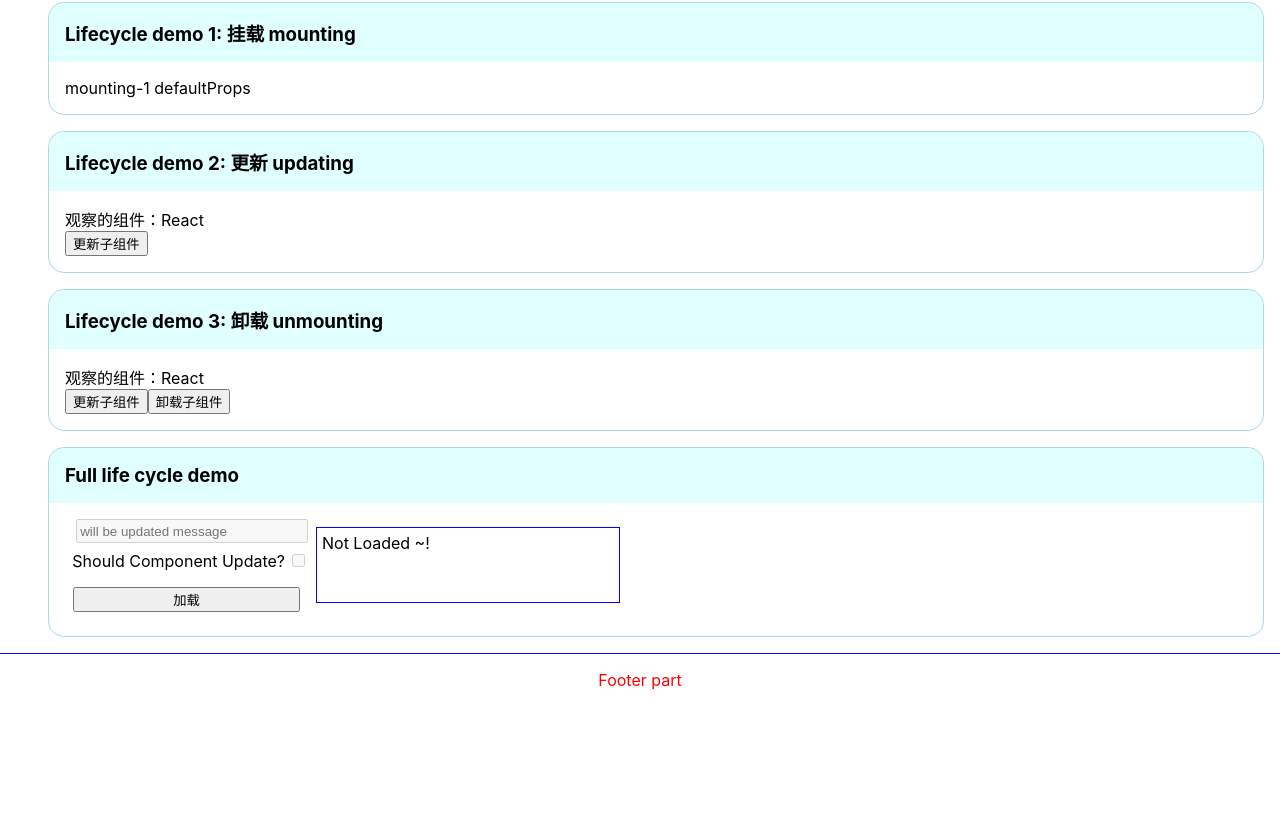
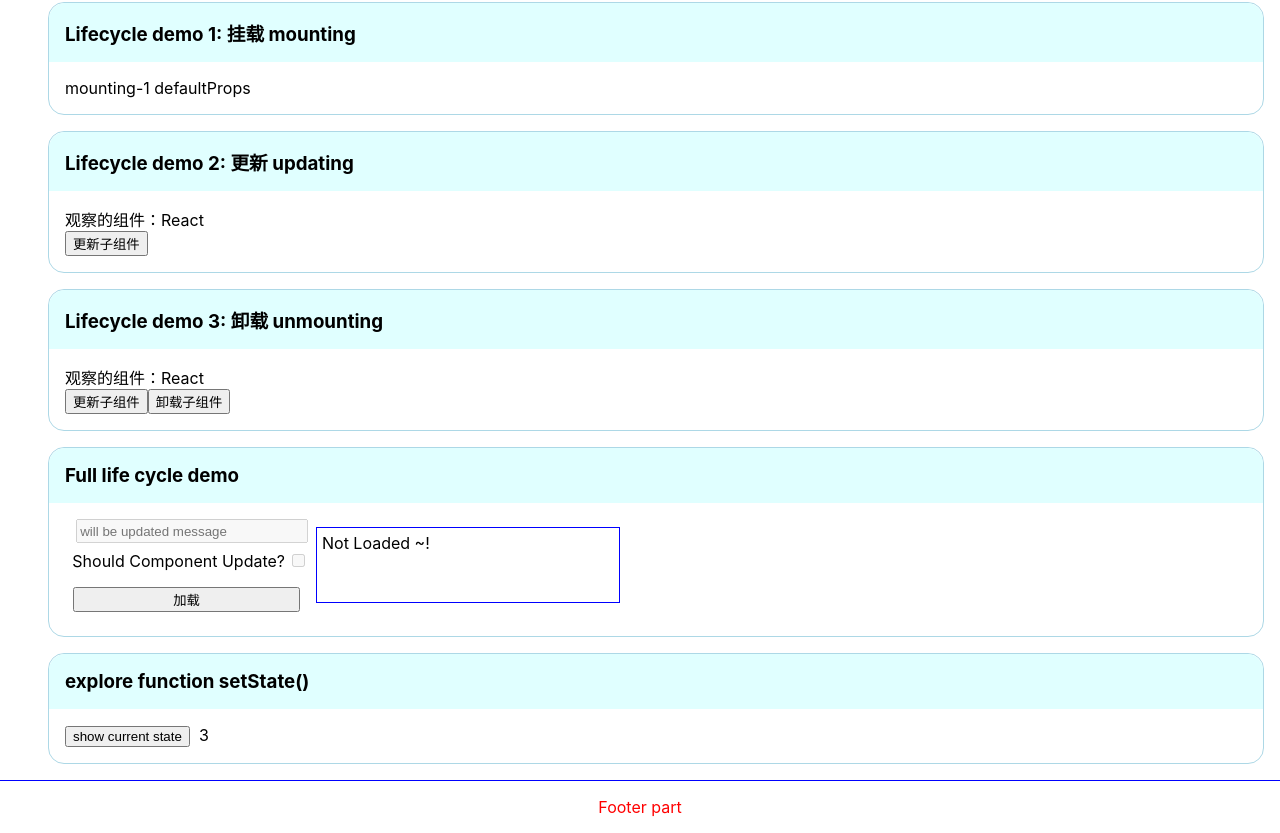
Before and after one commit to coding-camps/react-demo1, a React (Create React App) app: page /app1 in a window 1280 px wide. Shown: the part 2401-3234 px from the top of the page. Before the commit the page ends 3107 px from the top, so only its background shows below. Built offline with nearby package versions, Linux system fonts and the light colour scheme.

Commit message:
feat: demo for exploring setState()

```diff
--- /dev/null
+++ b/src/comps/app1/numcounter2.jsx
@@ -0,0 +1,40 @@
+import React from "react";
+
+export default class NumCounter2 extends React.Component {
+
+    constructor(props) {
+        super(props);
+        this.state = {
+            count: 0,
+        };
+        this.showState = this.showState.bind(this);
+    }
+
+    showState() {
+        console.log("show state -> ", this.state.count);
+    }
+
+    componentDidMount() {
+        let updater = (n) => {
+            return (state) => {
+                console.log(`第${n}次 setState 后的count值 -> `, state.count);
+                return {count: state.count + 1};
+            };
+        };
+        this.setState(updater(1));
+        this.setState(updater(2));
+        this.setState(updater(3));
+    }
+
+    render() {
+        return (
+            <div>
+                <button onClick={this.showState}>
+                    show current state
+                </button>
+                &nbsp;&nbsp;
+                {this.state.count}
+            </div>
+        );
+    }
+}
--- a/src/pages/App1.jsx
+++ b/src/pages/App1.jsx
@@ -16,6 +16,7 @@ import LifecycleC1 from "../comps/app1/lifecycleC1";
 import LifecycleC2 from "../comps/app1/lifecycleC2";
 import LifecycleC3 from "../comps/app1/lifecycleC3";
 import LifeCycleFull from "../comps/app1/lifecycleFull";
+import NumCounter2 from "../comps/app1/numcounter2";
 
 function App1() {
     return (
@@ -80,6 +81,10 @@ function App1() {
             <Testblock blockName={"Full life cycle demo"}>
                 <LifeCycleFull/>
             </Testblock>
+
+            <Testblock blockName={"explore function setState()"}>
+                <NumCounter2 />
+            </Testblock>
         </PageLayout>
     );
 }
```
